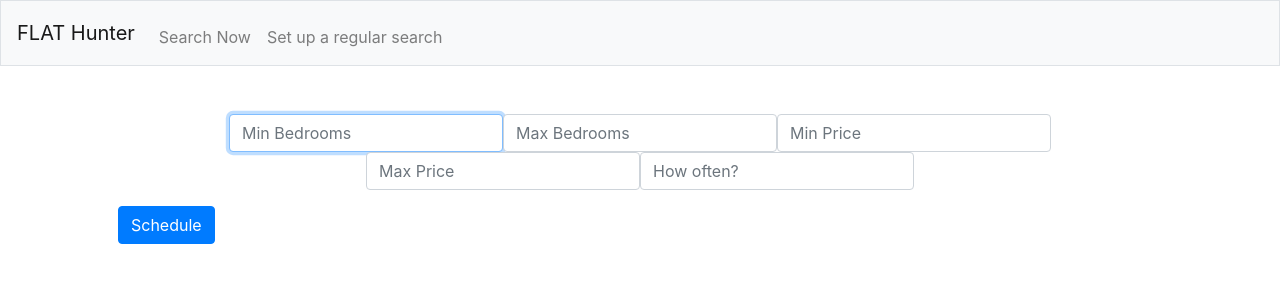
After one commit to Matthew-P133/flat-hunter, a Flask app: page /schedule in a window 1280 px wide. The commit adds this page. Shown: the top 300 px of the page. Run offline with Flask 2, Linux system fonts and the light colour scheme.

Commit message:
new scheduled search page

```diff
--- a/application.py
+++ b/application.py
@@ -19,9 +19,14 @@ def hompage():
 
 @app.route("/search")
 
-# TODO allow user to input preferences for attributes
+
 def preferences():
     return render_template("search.html")
+
+@app.route("/schedule")
+
+def scheduler():
+    return render_template("schedule.html")
 
 
 @app.route("/loading", methods=['GET', 'POST'])
@@ -44,34 +49,47 @@ def results():
         "minBedrooms": 0,
         "maxBedrooms": 0,
         "floorplan": 1,
+        "frequency": 0
     }
 
     if request.method == "GET":
         return redirect("/search")
 
     form_data = request.get_json()
+    if form_data == None:
+        form_data = request.form
 
     attributes["minBedrooms"] = form_data["minBedrooms"]
     attributes["maxBedrooms"] = form_data["maxBedrooms"]
     attributes["minPrice"] = form_data["minPrice"]
     attributes["maxPrice"] = form_data["maxPrice"]
+    attributes["frequency"] = form_data["frequency"]
 
-    print(f"{attributes}")
-    search(attributes)
+    print(attributes["frequency"])
+    if attributes["frequency"] == 0:
+        # search once
+        search(attributes)
 
-    properties = []
-    db.row_factory = sqlite3.Row
-    cursor = db.execute("SELECT * FROM properties")
-    for row in cursor:
-        properties.append(row)
+        properties = []
+        db.row_factory = sqlite3.Row
+        cursor = db.execute("SELECT * FROM properties")
+        for row in cursor:
+            properties.append(row)
 
-    images = []
-    for property in properties:
-        cursor = db.execute("SELECT * FROM images")
-        for row in cursor:
-            images.append(row)
+        images = []
+        for property in properties:
+            cursor = db.execute("SELECT * FROM images")
+            for row in cursor:
+                images.append(row)
 
-    return render_template("results.html", properties=properties, images=images)
+        return render_template("results.html", properties=properties, images=images)
+
+    # Schedule repeat search
+
+
+
+
+
 
 
 @app.route("/email")
--- a/templates/layout.html
+++ b/templates/layout.html
@@ -33,7 +33,8 @@
             <div class="collapse navbar-collapse" id="navbar">
 
                     <ul class="navbar-nav mr-auto mt-2">
-                        <li class="nav-item"><a class="nav-link" href="/search">Search</a></li>
+                        <li class="nav-item"><a class="nav-link" href="/search">Search Now</a></li>
+                        <li class="nav-item"><a class="nav-link" href="/schedule">Set up a regular search</a></li>
                     </ul>
 
 
--- /dev/null
+++ b/templates/schedule.html
@@ -0,0 +1,29 @@
+{% extends "layout.html" %}
+
+{% block title %}
+    Set up a regular search
+{% endblock %}
+
+{% block main %}
+  <form action="/results" method="post">
+        <div class="form-group row justify-content-center">
+            <div>
+                <input autocomplete="off" autofocus class="form-control" name="minBedrooms" placeholder="Min Bedrooms" type="text">
+            </div>
+            <div>
+              <input autocomplete="off" autofocus class="form-control" name="maxBedrooms" placeholder="Max Bedrooms" type="text">
+            </div>
+            <div>
+              <input autocomplete="off" autofocus class="form-control" name="minPrice" placeholder="Min Price" type="text">
+            </div>
+            <div>
+              <input autocomplete="off" autofocus class="form-control" name="maxPrice" placeholder="Max Price" type="text">
+            </div>
+            <div>
+              <input autocomplete="off" autofocus class="form-control" name="frequency" placeholder="How often?" type="text">
+            </div>
+
+        </div>
+        <button class="btn btn-primary" type="submit">Schedule</button>
+    </form>
+{% endblock %}
```
